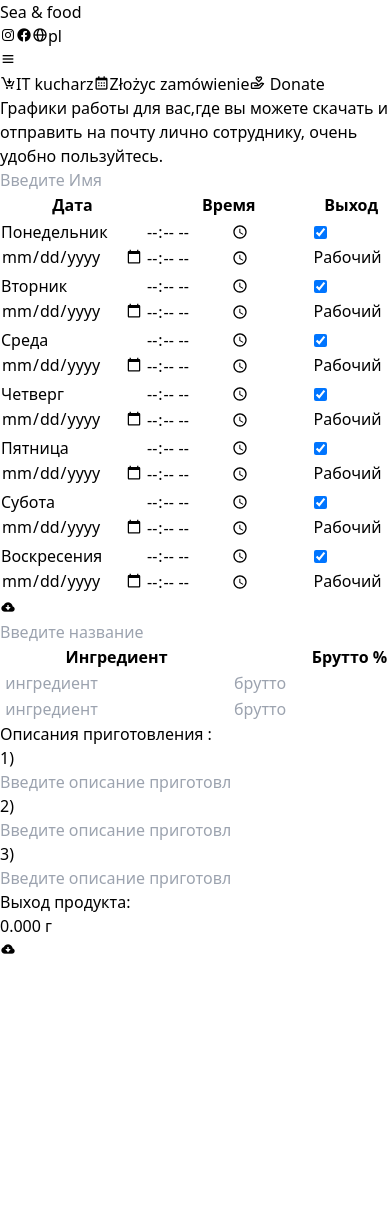
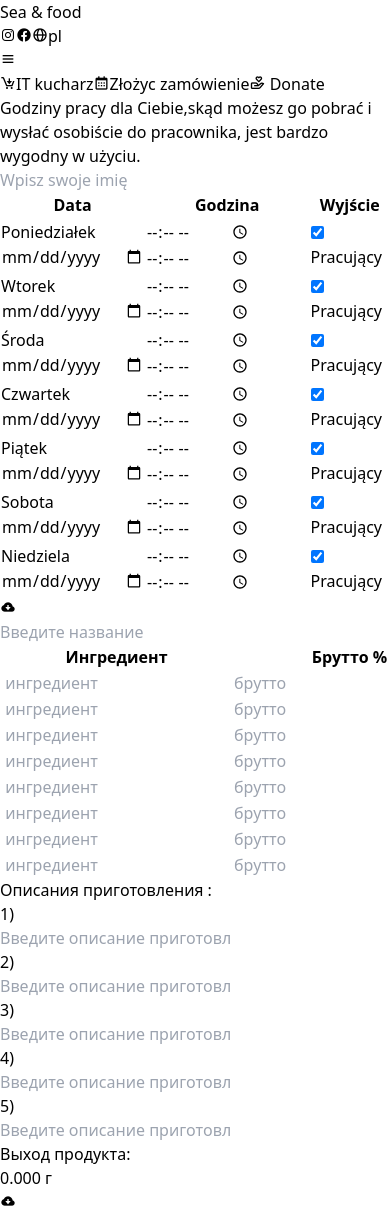
Before and after one commit to Fodi999/fodifood, a Vue app: page /graph in a window 390 px wide. Shown: the top 1214 px of the page. Before the commit the page ends 962 px from the top, so only its background shows below. Built offline with nearby package versions, Linux system fonts and the light colour scheme.

Commit message:
header fix

```diff
--- a/src/components/StaffingTable.vue
+++ b/src/components/StaffingTable.vue
@@ -1,24 +1,24 @@
 <template>
   <div
-    id="screenshot-target"
-    class="p-2 sm:p-6 max-w-full sm:max-w-md mx-auto bg-white rounded-xl shadow-md flex flex-col items-center space-y-2 sm:space-y-4"
+    id="screenshot-target-1"
+    class="p-2 sm:p-6 max-w-full sm:max-w-md mx-auto bg-white rounded-xl shadow-md  shadow-slate-600  flex flex-col items-center space-y-2 sm:space-y-4"
   >
     <div class="w-full">
       <div class="text-xl font-medium text-black">
-        <input type="text" placeholder="Введите Имя" class="w-full h-8" />
+        <input type="text" :placeholder="$t('GraphTextCard2')" class="w-full h-8 text-sm" />
       </div>
       <table class="table-auto w-full">
         <thead>
           <tr>
-            <th class="px-2 sm:px-4 py-2">Дата</th>
-            <th class="px-2 sm:px-4 py-2">Время</th>
-            <th class="px-2 sm:px-4 py-2">Выход</th>
+            <th class="px-2 sm:px-4 py-2">{{ $t ('GraphTextCard3') }}</th>
+            <th class="px-2 sm:px-4 py-2">{{ $t ('GraphTextCard4') }}</th>
+            <th class="px-2 sm:px-4 py-2">{{ $t ('GraphTextCard5') }}</th>
           </tr>
         </thead>
         <tbody>
           <tr>
   <td class="border px-2 sm:px-4 py-2 font">
-    <p class=" font-bold">Понедельник</p><input type="date" v-model="selectedDate" class="w-32 h-8 mt-1" />
+    <p class=" font-bold">{{ $t ('GraphTextCard6') }}</p><input type="date" v-model="selectedDate1" class="w-32 h-8 mt-1" />
   </td>
 
   <td class="border px-2 sm:px-4 py-2">
@@ -28,14 +28,14 @@
   <td class="border px-2 sm:px-4 py-2">
     <input v-model="isWorkingDay1" type="checkbox" />
     <span :class="{ 'text-red-500 font-bold': isWorkingDay1, 'text-green-500 font-bold': !isWorkingDay1 }">
-      {{ isWorkingDay1 ? 'Рабочий' : 'Выходной' }}
+      {{ isWorkingDay1 ? $t('GraphTextCard7') : $t('GraphTextCard8') }}
     </span>
   </td>
 </tr>
 
           <tr>
             <td class="border px-2 sm:px-4 py-2 font">
-             <p class=" font-bold"> Вторник</p><input type="date" v-model="selectedDate" class="w-32 h-8 mt-1" />
+             <p class=" font-bold">{{ $t ('GraphTextCard9') }}</p><input type="date" v-model="selectedDate2" class="w-32 h-8 mt-1" />
             </td>
 
             <td class="border px-2 sm:px-4 py-2">
@@ -45,13 +45,13 @@
             <td class="border px-2 sm:px-4 py-2">
   <input v-model="isWorkingDay2" type="checkbox" />
   <span :class="{ 'text-red-500 font-bold': isWorkingDay2, 'text-green-500 font-bold': !isWorkingDay2 }">
-    {{ isWorkingDay2 ? 'Рабочий' : 'Выходной' }}
+    {{ isWorkingDay2 ? $t('GraphTextCard7') :  $t('GraphTextCard8') }}
   </span>
 </td>
           </tr>
           <tr>
             <td class="border px-2 sm:px-4 py-2 font">
-             <p class=" font-bold ">Среда</p><input type="date" v-model="selectedDate" class="w-32 h-8 mt-1" />
+             <p class=" font-bold ">{{ $t ('GraphTextCard10') }} </p><input type="date" v-model="selectedDate3" class="w-32 h-8 mt-1" />
             </td>
 
             <td class="border px-2 sm:px-4 py-2">
@@ -61,13 +61,13 @@
             <td class="border px-2 sm:px-4 py-2">
   <input v-model="isWorkingDay3" type="checkbox" />
   <span :class="{ 'text-red-500 font-bold': isWorkingDay3, 'text-green-500 font-bold': !isWorkingDay3 }">
-    {{ isWorkingDay3 ? 'Рабочий' : 'Выходной' }}
+    {{ isWorkingDay3 ?  $t('GraphTextCard7') :  $t('GraphTextCard8')}}
   </span>
 </td>
           </tr>
           <tr>
             <td class="border px-2 sm:px-4 py-2 font">
-             <p class=" font-bold">Четверг</p><input type="date" v-model="selectedDate" class="w-32 h-8 mt-1" />
+             <p class=" font-bold">{{ $t ('GraphTextCard11') }}</p><input type="date" v-model="selectedDate4" class="w-32 h-8 mt-1" />
             </td>
 
             <td class="border px-2 sm:px-4 py-2">
@@ -77,13 +77,13 @@
             <td class="border px-2 sm:px-4 py-2">
   <input v-model="isWorkingDay4" type="checkbox" />
   <span :class="{ 'text-red-500 font-bold': isWorkingDay4, 'text-green-500 font-bold': !isWorkingDay4 }">
-    {{ isWorkingDay4 ? 'Рабочий' : 'Выходной' }}
+    {{ isWorkingDay4 ?  $t('GraphTextCard7') : $t('GraphTextCard8') }}
   </span>
 </td>
           </tr>
           <tr>
             <td class="border px-2 sm:px-4 py-2 font">
-             <p class=" font-bold">Пятница</p><input type="date" v-model="selectedDate" class="w-32 h-8 mt-1" />
+             <p class=" font-bold">{{ $t ('GraphTextCard12') }}</p><input type="date" v-model="selectedDate5" class="w-32 h-8 mt-1" />
             </td>
 
             <td class="border px-2 sm:px-4 py-2">
@@ -93,13 +93,13 @@
             <td class="border px-2 sm:px-4 py-2">
   <input v-model="isWorkingDay5" type="checkbox" />
   <span :class="{ 'text-red-500 font-bold': isWorkingDay5, 'text-green-500 font-bold': !isWorkingDay5 }">
-    {{ isWorkingDay5 ? 'Рабочий' : 'Выходной' }}
+    {{ isWorkingDay5 ?  $t('GraphTextCard7') : $t('GraphTextCard8') }}
   </span>
 </td>
           </tr>
           <tr>
             <td class="border px-2 sm:px-4 py-2 font">
-             <p class=" font-bold text-red-600">Субота</p><input type="date" v-model="selectedDate" class="w-32 h-8 mt-1" />
+             <p class=" font-bold text-red-600">{{ $t ('GraphTextCard13') }}</p><input type="date" v-model="selectedDate6" class="w-32 h-8 mt-1" />
             </td>
 
             <td class="border px-2 sm:px-4 py-2">
@@ -109,13 +109,13 @@
             <td class="border px-2 sm:px-4 py-2">
   <input v-model="isWorkingDay6" type="checkbox" />
   <span :class="{ 'text-red-500 font-bold': isWorkingDay6, 'text-green-500 font-bold': !isWorkingDay6 }">
-    {{ isWorkingDay6 ? 'Рабочий' : 'Выходной' }}
+    {{ isWorkingDay6 ?  $t('GraphTextCard7') : $t('GraphTextCard8')  }}
   </span>
 </td>
           </tr>
           <tr>
             <td class="border px-2 sm:px-4 py-2 font">
-             <p class=" font-bold text-red-600">Воскресения</p><input type="date" v-model="selectedDate" class="w-32 h-8 mt-1" />
+             <p class=" font-bold text-red-600">{{ $t ('GraphTextCard14') }}</p><input type="date" v-model="selectedDate7" class="w-32 h-8 mt-1" />
             </td>
 
             <td class="border px-2 sm:px-4 py-2">
@@ -125,7 +125,7 @@
             <td class="border px-2 sm:px-4 py-2">
   <input v-model="isWorkingDay7" type="checkbox" />
   <span :class="{ 'text-red-500 font-bold': isWorkingDay7, 'text-green-500 font-bold': !isWorkingDay7 }">
-    {{ isWorkingDay7 ? 'Рабочий' : 'Выходной' }}
+    {{ isWorkingDay7 ?  $t('GraphTextCard7') : $t('GraphTextCard8') }}
   </span>
 </td>
           </tr>
@@ -156,11 +156,19 @@ export default {
    isWorkingDay5: true,
    isWorkingDay6: true,
    isWorkingDay7: true,
+   selectedDate1: '',
+    selectedDate2: '',
+    selectedDate3: '',
+    selectedDate4: '',
+    selectedDate5: '',
+    selectedDate6: '',
+    selectedDate7: '',
 
 
       isWorkingDay: true
     }
   },
+
   computed: {
     dayOfWeek() {
       if (this.selectedDate) {
@@ -173,7 +181,7 @@ export default {
   },
   methods: {
     downloadPng() {
-      const element = document.getElementById('screenshot-target')
+      const element = document.getElementById('screenshot-target-1')
       html2canvas(element).then((canvas) => {
         const imgData = canvas.toDataURL('image/png')
         const link = document.createElement('a')
--- a/src/components/TechCards.vue
+++ b/src/components/TechCards.vue
@@ -1,11 +1,11 @@
 <template>
   <div
-      id="screenshot-target"
-      class="p-2 sm:p-6 max-w-full sm:max-w-md mx-auto bg-white rounded-xl shadow-md flex flex-col items-center space-y-2 sm:space-y-4"
+    id="screenshot-target-2"
+    class="p-2 sm:p-6 max-w-full sm:max-w-md mx-auto bg-white rounded-xl shadow-md shadow-slate-600 flex flex-col items-center space-y-2 sm:space-y-4"
   >
     <div class="w-full">
-        <div class="text-xl font-medium text-black">
-          <input type="text" placeholder="Введите название" class="w-full" />
+      <div class="text-sm font-medium text-black">
+        <input type="text" placeholder="Введите название" class="w-full h-8" />
       </div>
       <table class="table-auto w-full">
         <thead>
@@ -18,25 +18,94 @@
         <tbody>
           <tr>
             <td class="border px-2 sm:px-4 py-2">
-                <input type="text" placeholder=" ингредиент" class="w-full h-8" />
+              <input type="text" placeholder=" ингредиент" class="w-full h-8 text-sm" />
             </td>
             <td class="border px-2 sm:px-4 py-2">
-                <input type="text" placeholder="брутто" class="w-full h-8" />
+              <input type="text" placeholder="брутто" class="w-full h-8 text-sm" />
             </td>
             <td class="border px-2 sm:px-4 py-2">
-                <input  v-model.number="netto1"  type="text" placeholder="нетто" class="w-full h-8" />
+              <input v-model.number="netto1" type="text" placeholder="нетто" class="w-full h-8 text-sm" />
             </td>
           </tr>
           <tr>
             <td class="border px-2 sm:px-4 py-2">
-                <input  type="text" placeholder=" ингредиент" class="w-full h-8" />
+              <input type="text" placeholder=" ингредиент" class="w-full h-8 text-sm" />
             </td>
             <td class="border px-2 sm:px-4 py-2">
-                <input type="text" placeholder="брутто" class="w-full h-8" />
+              <input type="text" placeholder="брутто" class="w-full h-8 text-sm" />
             </td>
             <td class="border px-2 sm:px-4 py-2">
-                <input v-model.number="netto2"  type="text" placeholder="нетто" class="w-full h-8" />
+              <input v-model.number="netto2" type="text" placeholder="нетто" class="w-full h-8 text-sm" />
             </td>
+          </tr>
+          <tr>
+            <td class="border px-2 sm:px-4 py-2">
+              <input type="text" placeholder=" ингредиент" class="w-full h-8 text-sm" />
+            </td>
+            <td class="border px-2 sm:px-4 py-2">
+              <input type="text" placeholder="брутто" class="w-full h-8 text-sm" />
+            </td>
+            <td class="border px-2 sm:px-4 py-2">
+              <input v-model.number="netto3" type="text" placeholder="нетто" class="w-full h-8 text-sm" />
+            </td>
+          </tr>
+          <tr>
+            <td class="border px-2 sm:px-4 py-2">
+              <input type="text" placeholder=" ингредиент" class="w-full h-8 text-sm" />
+            </td>
+            <td class="border px-2 sm:px-4 py-2">
+              <input type="text" placeholder="брутто" class="w-full h-8 text-sm" />
+            </td>
+            <td class="border px-2 sm:px-4 py-2">
+              <input v-model.number="netto4" type="text" placeholder="нетто" class="w-full h-8 text-sm" />
+            </td>
+          </tr>
+          <tr>
+            <td class="border px-2 sm:px-4 py-2">
+              <input type="text" placeholder=" ингредиент" class="w-full h-8 text-sm" />
+            </td>
+            <td class="border px-2 sm:px-4 py-2">
+              <input type="text" placeholder="брутто" class="w-full h-8 text-sm" />
+            </td>
+            <td class="border px-2 sm:px-4 py-2">
+              <input v-model.number="netto5" type="text" placeholder="нетто" class="w-full h-8 text-sm" />
+            </td>
+          </tr>
+          <tr>
+            <td class="border px-2 sm:px-4 py-2">
+              <input type="text" placeholder=" ингредиент" class="w-full h-8 text-sm" />
+            </td>
+            <td class="border px-2 sm:px-4 py-2">
+              <input type="text" placeholder="брутто" class="w-full h-8 text-sm" />
+            </td>
+            <td class="border px-2 sm:px-4 py-2">
+              <input v-model.number="netto6" type="text" placeholder="нетто" class="w-full h-8 text-sm" />
+            </td>
+
+          </tr>
+          <tr>
+            <td class="border px-2 sm:px-4 py-2">
+              <input type="text" placeholder=" ингредиент" class="w-full h-8 text-sm" />
+            </td>
+            <td class="border px-2 sm:px-4 py-2">
+              <input type="text" placeholder="брутто" class="w-full h-8 text-sm" />
+            </td>
+            <td class="border px-2 sm:px-4 py-2">
+              <input v-model.number="netto7" type="text" placeholder="нетто" class="w-full h-8 text-sm" />
+            </td>
+
+          </tr>
+          <tr>
+            <td class="border px-2 sm:px-4 py-2">
+              <input type="text" placeholder=" ингредиент" class="w-full h-8 text-sm" />
+            </td>
+            <td class="border px-2 sm:px-4 py-2">
+              <input type="text" placeholder="брутто" class="w-full h-8 text-sm" />
+            </td>
+            <td class="border px-2 sm:px-4 py-2">
+              <input v-model.number="netto8" type="text" placeholder="нетто" class="w-full h-8 text-sm" />
+            </td>
+
           </tr>
 
           <!-- Добавьте остальные ингредиенты здесь -->
@@ -71,11 +140,27 @@
           placeholder="Введите описание приготовления"
         />
       </div>
-<div>
+      <div class="flex items-center mt-2">
+        <div class="mr-2">4)</div>
+        <input
+          type="text"
+          class="w-full sm:w-96 text-gray-500 min-h-8"
+          maxlength="200"
+          placeholder="Введите описание приготовления"
+        />
+      </div>
+      <div class="flex items-center mt-2">
+        <div class="mr-2">5)</div>
+        <input
+          type="text"
+          class="w-full sm:w-96 text-gray-500 min-h-8"
+          maxlength="200"
+          placeholder="Введите описание приготовления"
+        />
+      </div>
+      <div class="mt-2">
         Выход продукта:
-  <div class="mt-2">
-    {{ totalProductOutput }} г
-  </div>
+        <div class="mt-2">{{ totalProductOutput }} г</div>
       </div>
       <button class="mt-4 text-white font-bold py-2 px-4 rounded" @click="downloadPng">
         <i class="text-4xl text-blue-800 bx bxs-cloud-download"></i>
@@ -93,16 +178,22 @@ export default {
     return {
       netto1: 0,
       netto2: 0,
-    };
+      netto3: 0,
+      netto4: 0,
+      netto5: 0,
+      netto6: 0,
+      netto7: 0,
+      netto8: 0
+    }
   },
   computed: {
   totalProductOutput() {
-    return (Math.round((this.netto1 + this.netto2) * 1000) / 1000).toFixed(3);
-  },
+    return (Math.round((this.netto1 + this.netto2 + this.netto3 + this.netto4 + this.netto5 + this.netto6 + this.netto7 + this.netto8) * 1000) / 1000).toFixed(3)
+  }
 },
   methods: {
     downloadPng() {
-      const element = document.getElementById('screenshot-target')
+      const element = document.getElementById('screenshot-target-2')
       html2canvas(element).then((canvas) => {
         const imgData = canvas.toDataURL('image/png')
         const link = document.createElement('a')
--- a/src/i18n/en.json
+++ b/src/i18n/en.json
@@ -19,5 +19,26 @@
     "blogITCook2":"How to start training and become a successful businessman in the field of gastronomy.",
     "blogITCook3":"Gastronomy is not only the art of preparing delicious food, but also a unique opportunity to create your own business that brings pleasure and profit. Opening your own food establishment can be an exciting and exciting experience, but requires good preparation and an understanding of the key aspects of the industry. In this article, we will look at the steps that will help you start learning and becoming a successful gastronomy businessman.",
     "blogITCook4":"Learn the basics of gastronomy.",
-    "blogITCook5":"First of all, it is important to understand the basics of gastronomy - how to prepare different dishes, work with ingredients, master various culinary techniques and cooking methods. You can sign up for cooking courses, attend master classes, study cookbooks and recipes. This will help you develop your skills and become an experienced chef."
+    "blogITCook5":"First of all, it is important to understand the basics of gastronomy - how to prepare different dishes, work with ingredients, master various culinary techniques and cooking methods. You can sign up for cooking courses, attend master classes, study cookbooks and recipes. This will help you develop your skills and become an experienced chef.",
+
+
+    "GraphTextCard":"Working hours for you,",
+    "GraphTextCard1":"where you can download and email it personally to an employee, it’s very convenient to use.",
+    "GraphTextCard2":"Enter your name",
+    "GraphTextCard3":"Date",
+    "GraphTextCard4":"Time",
+    "GraphTextCard5":"Exit",
+    "GraphTextCard6":"Monday",
+    "GraphTextCard7":"Working",
+    "GraphTextCard8":"Day off",
+    "GraphTextCard9":"Tuesday",
+    "GraphTextCard10":"Wednesday",
+    "GraphTextCard11":"Thursday",
+    "GraphTextCard12":"Friday",
+    "GraphTextCard13":"Saturday",
+    "GraphTextCard14":"Sunday"
+
+
+
+
 }
--- a/src/i18n/pl.json
+++ b/src/i18n/pl.json
@@ -1,18 +1,35 @@
- {
-   "buttonDownload": "IT kucharz",
-   "buttonDownload2": "Złożyc zamówienie ",
+{
+  "buttonDownload": "IT kucharz",
+  "buttonDownload2": "Złożyc zamówienie ",
 
-    "welcome" :"Jesiotr po Tajsku",
-    "newText": "Przygotuj się na kulinarną przygodę z moim przepisem na tajskiego jesiotra, w którym wysokiej jakości jesiotr doprawiany jest pikantnymi przyprawami i przekształcany w kulinarne arcydzieło. Postępuj zgodnie z moimi szczegółowymi instrukcjami, aby stworzyć danie, które zachwyci Twoje podniebienie: Jesiotr tajski – aromatyczna droga do przyjemności.",
-    "buttonText":"Otwórz",
+  "welcome": "Jesiotr po Tajsku",
+  "newText": "Przygotuj się na kulinarną przygodę z moim przepisem na tajskiego jesiotra, w którym wysokiej jakości jesiotr doprawiany jest pikantnymi przyprawami i przekształcany w kulinarne arcydzieło. Postępuj zgodnie z moimi szczegółowymi instrukcjami, aby stworzyć danie, które zachwyci Twoje podniebienie: Jesiotr tajski – aromatyczna droga do przyjemności.",
+  "buttonText": "Otwórz",
 
-    "blogTextName":"Autorski przepis Jesiotr po tajsku",
-    "blogTextHeading":"Tutaj możesz pobrać te karty, które ułatwią Ci pracę z zespołem i treningi.Wiele kuchni przestało szkolić swoich kucharzy i przez to mają mnóstwo problemów w kuchni. Ale możesz sam pobrać wszystkie informacje z tej witryny i zostać odnoszącym sukcesy szefem kuchni we własnej kuchni.",
+  "blogTextName": "Autorski przepis Jesiotr po tajsku",
+  "blogTextHeading": "Tutaj możesz pobrać te karty, które ułatwią Ci pracę z zespołem i treningi.Wiele kuchni przestało szkolić swoich kucharzy i przez to mają mnóstwo problemów w kuchni. Ale możesz sam pobrać wszystkie informacje z tej witryny i zostać odnoszącym sukcesy szefem kuchni we własnej kuchni.",
 
-    "blogITCook":"Dmytro Fomin Szef kuchni.",
-    "blogITCook1":"O mnie: Zawodowo zajmuję się produktami od 20 lat, pracowałem w różnych krajach, widziałem wiele technologii, jak można pracować i tworzyć nowe produkty.Na tym Blogu dowiesz się jak tworzyć nowe produkty, jaki sprzęt jest potrzebny, jakie nowoczesne technologie powinien znać szef kuchni, aby zostać nie tylko Szefem Kuchni, ale także dobrym menadżerem swojego biznesu.",
-    "blogITCook2":"Jak rozpocząć szkolenie i zostać odnoszącym sukcesy biznesmenem w branży gastronomicznej.",
-    "blogITCook3":"Gastronomia to nie tylko sztuka przygotowywania pysznego jedzenia, ale także niepowtarzalna szansa na stworzenie własnego biznesu, który przynosi przyjemność i zysk. Otwarcie własnego lokalu gastronomicznego może być ekscytującym i ekscytującym doświadczeniem, ale wymaga dobrego przygotowania i zrozumienia kluczowych aspektów branży. W tym artykule przyjrzymy się krokom, które pomogą Ci rozpocząć naukę i zostać odnoszącym sukcesy biznesmenem z branży gastronomicznej.",
-    "blogITCook4":"Naucz się podstaw gastronomii.",
-    "blogITCook5":"Przede wszystkim ważne jest zrozumienie podstaw gastronomii – jak przygotować różne dania, pracować ze składnikami, opanować różne techniki kulinarne i metody gotowania. Możesz zapisać się na kursy gotowania, wziąć udział w kursach mistrzowskich, studiować książki kucharskie i przepisy. Pomoże Ci to rozwinąć swoje umiejętności i zostać doświadczonym szefem kuchni."
- }
+  "blogITCook": "Dmytro Fomin Szef kuchni.",
+  "blogITCook1": "O mnie: Zawodowo zajmuję się produktami od 20 lat, pracowałem w różnych krajach, widziałem wiele technologii, jak można pracować i tworzyć nowe produkty.Na tym Blogu dowiesz się jak tworzyć nowe produkty, jaki sprzęt jest potrzebny, jakie nowoczesne technologie powinien znać szef kuchni, aby zostać nie tylko Szefem Kuchni, ale także dobrym menadżerem swojego biznesu.",
+  "blogITCook2": "Jak rozpocząć szkolenie i zostać odnoszącym sukcesy biznesmenem w branży gastronomicznej.",
+  "blogITCook3": "Gastronomia to nie tylko sztuka przygotowywania pysznego jedzenia, ale także niepowtarzalna szansa na stworzenie własnego biznesu, który przynosi przyjemność i zysk. Otwarcie własnego lokalu gastronomicznego może być ekscytującym i ekscytującym doświadczeniem, ale wymaga dobrego przygotowania i zrozumienia kluczowych aspektów branży. W tym artykule przyjrzymy się krokom, które pomogą Ci rozpocząć naukę i zostać odnoszącym sukcesy biznesmenem z branży gastronomicznej.",
+  "blogITCook4": "Naucz się podstaw gastronomii.",
+  "blogITCook5": "Przede wszystkim ważne jest zrozumienie podstaw gastronomii – jak przygotować różne dania, pracować ze składnikami, opanować różne techniki kulinarne i metody gotowania. Możesz zapisać się na kursy gotowania, wziąć udział w kursach mistrzowskich, studiować książki kucharskie i przepisy. Pomoże Ci to rozwinąć swoje umiejętności i zostać doświadczonym szefem kuchni.",
+
+  "GraphTextCard": "Godziny pracy dla Ciebie,",
+  "GraphTextCard1": "skąd możesz go pobrać i wysłać osobiście do pracownika, jest bardzo wygodny w użyciu.",
+  "GraphTextCard2": "Wpisz swoje imię",
+  "GraphTextCard3": "Data",
+  "GraphTextCard4": "Godzina",
+  "GraphTextCard5": "Wyjście",
+  "GraphTextCard6": "Poniedziałek",
+  "GraphTextCard7": "Pracujący",
+  "GraphTextCard8": "Dzień wolny",
+  "GraphTextCard9": "Wtorek",
+  "GraphTextCard10": "Środa",
+  "GraphTextCard11": "Czwartek",
+  "GraphTextCard12": "Piątek",
+  "GraphTextCard13": "Sobota",
+  "GraphTextCard14": "Niedziela"
+
+}
--- a/src/i18n/ru.json
+++ b/src/i18n/ru.json
@@ -16,8 +16,22 @@
     "blogITCook2":"Как начать обучение и стать успешным бизнесменом в сфере гастрономии.",
     "blogITCook3":"Гастрономия - это не только искусство приготовления вкусной пищи, но и уникальная возможность создать собственный бизнес, который приносит удовольствие и прибыль. Открыть собственное заведение в области гастрономии может быть захватывающим и волнующим опытом, но требует хорошей подготовки и понимания ключевых аспектов этой индустрии. В этой статье мы рассмотрим шаги, которые помогут вам начать обучение и стать успешным бизнесменом в сфере гастрономии.",
     "blogITCook4":"Изучите основы гастрономии.",
-    "blogITCook5":"Прежде всего, важно понять основы гастрономии - как приготовить различные блюда, работать с ингредиентами, освоить различные кулинарные техники и методы приготовления пищи. Вы можете записаться на курсы кулинарии, посещать мастер-классы, изучать кулинарные книги и рецепты. Это поможет вам развить навыки и стать опытным поваром."
+    "blogITCook5":"Прежде всего, важно понять основы гастрономии - как приготовить различные блюда, работать с ингредиентами, освоить различные кулинарные техники и методы приготовления пищи. Вы можете записаться на курсы кулинарии, посещать мастер-классы, изучать кулинарные книги и рецепты. Это поможет вам развить навыки и стать опытным поваром.",
 
-
+    "GraphTextCard":"Графики работы для вас,",
+    "GraphTextCard1": "где вы можете скачать и отправить на почту лично сотруднику, очень удобно пользуйтесь.",
+    "GraphTextCard2":"Введите ваше имя",
+    "GraphTextCard3":"Дата",
+    "GraphTextCard4":"Время",
+    "GraphTextCard5":"Выход",
+    "GraphTextCard6":"Понедельник",
+    "GraphTextCard7":"Работаю",
+    "GraphTextCard8":"Выходной",
+    "GraphTextCard9":"Вторник",
+    "GraphTextCard10":"Среда",
+    "GraphTextCard11":"Четверг",
+    "GraphTextCard12":"Пятница",
+    "GraphTextCard13":"Суббота",
+    "GraphTextCard14":"Воскресенье"
 
   }
--- a/src/views/BusinessGraph.vue
+++ b/src/views/BusinessGraph.vue
@@ -1,42 +1,28 @@
 <script setup>
-import { defineExpose } from 'vue';
 import StaffingTable from '@/components/StaffingTable.vue'
-import html2canvas from 'html2canvas';
-
 import TechCards from '@/components/TechCards.vue';
 
-const saveAsPNG = () => {
-  const element = document.getElementById('my-chart'); // замените 'my-chart' на id вашего графика
-  html2canvas(element).then((canvas) => {
-    const imgData = canvas.toDataURL('image/png');
-    const link = document.createElement('a');
-    link.href = imgData;
-    link.download = 'chart.png';
-    link.click();
-  });
-}
 
-defineExpose({ saveAsPNG });
+
+
 </script>
 
 <template>
   <div class="p-8">
     <div class="font-bold mb-2 sm:ml-10 lg:ml-20 text-center border rounded-xl border-blue-600 p-2 shadow-md">
-  <span class="text-sky-800">Графики работы для вас,</span>
-  <span class="text-sky-600">где вы можете скачать и отправить на почту лично сотруднику, очень удобно пользуйтесь.</span>
-</div>
-    <div class=" flex justify-end mr-6 mb-2 ">
-
-
+      <span class="text-sky-800">{{ $t ('GraphTextCard') }}</span>
+      <span class="text-sky-600">{{ $t ('GraphTextCard1') }}</span>
     </div>
-    <div class="p-2">
-      <StaffingTable />
+    <div class="flex justify-end mr-6 mb-2 ">
+      <!-- Ваш код здесь -->
     </div>
-    <div class="p-2">
-      <TechCards />
+    <div class="flex flex-col sm:flex-row justify-center items-center p-2">
+      <div class="pr-2">
+        <StaffingTable />
+      </div>
+      <div class="pl-2 pt-2 sm:pt-0 p-2">
+        <TechCards />
+      </div>
     </div>
-
-
-
   </div>
 </template>
```
Lines whose indentation alone changed are shown as unchanged.
